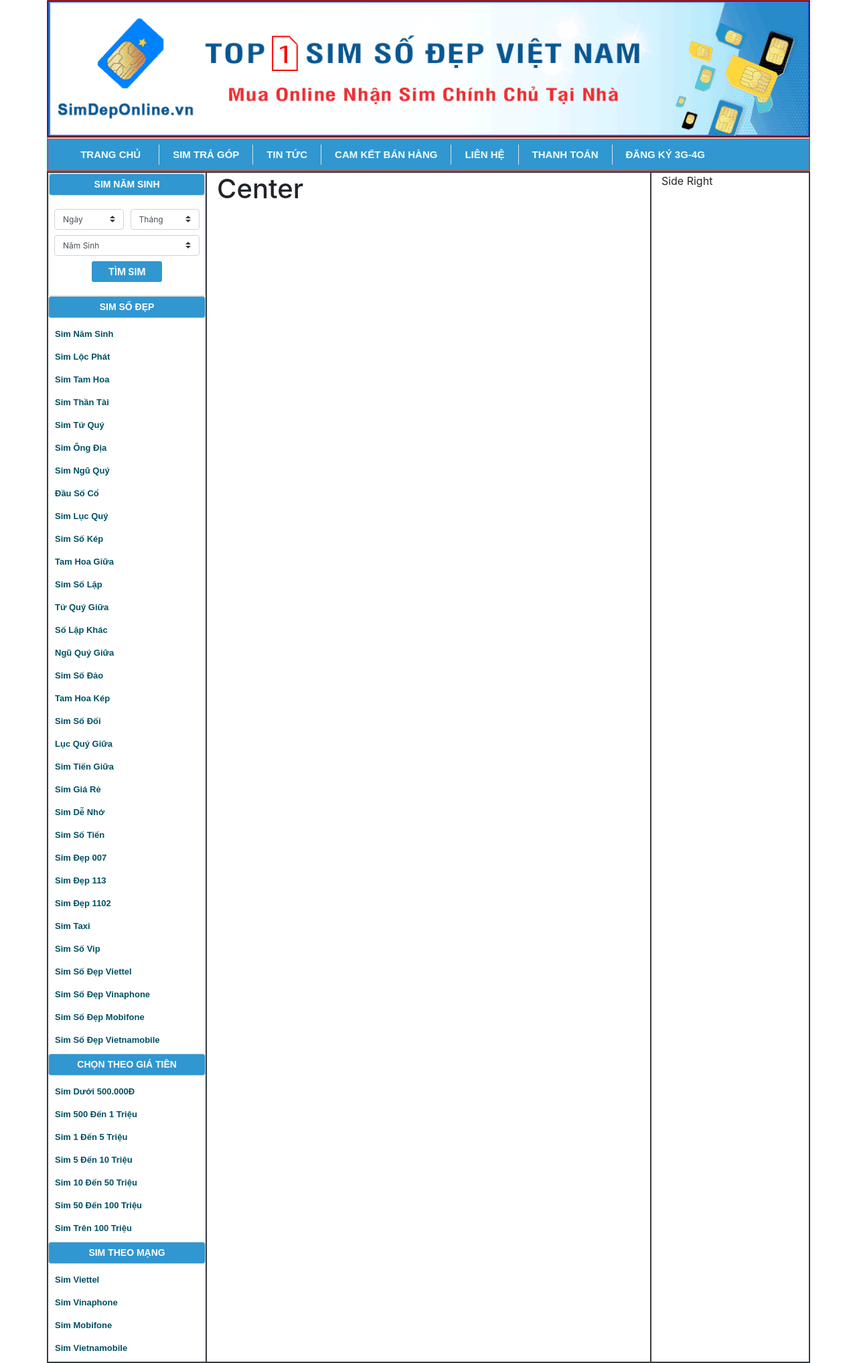
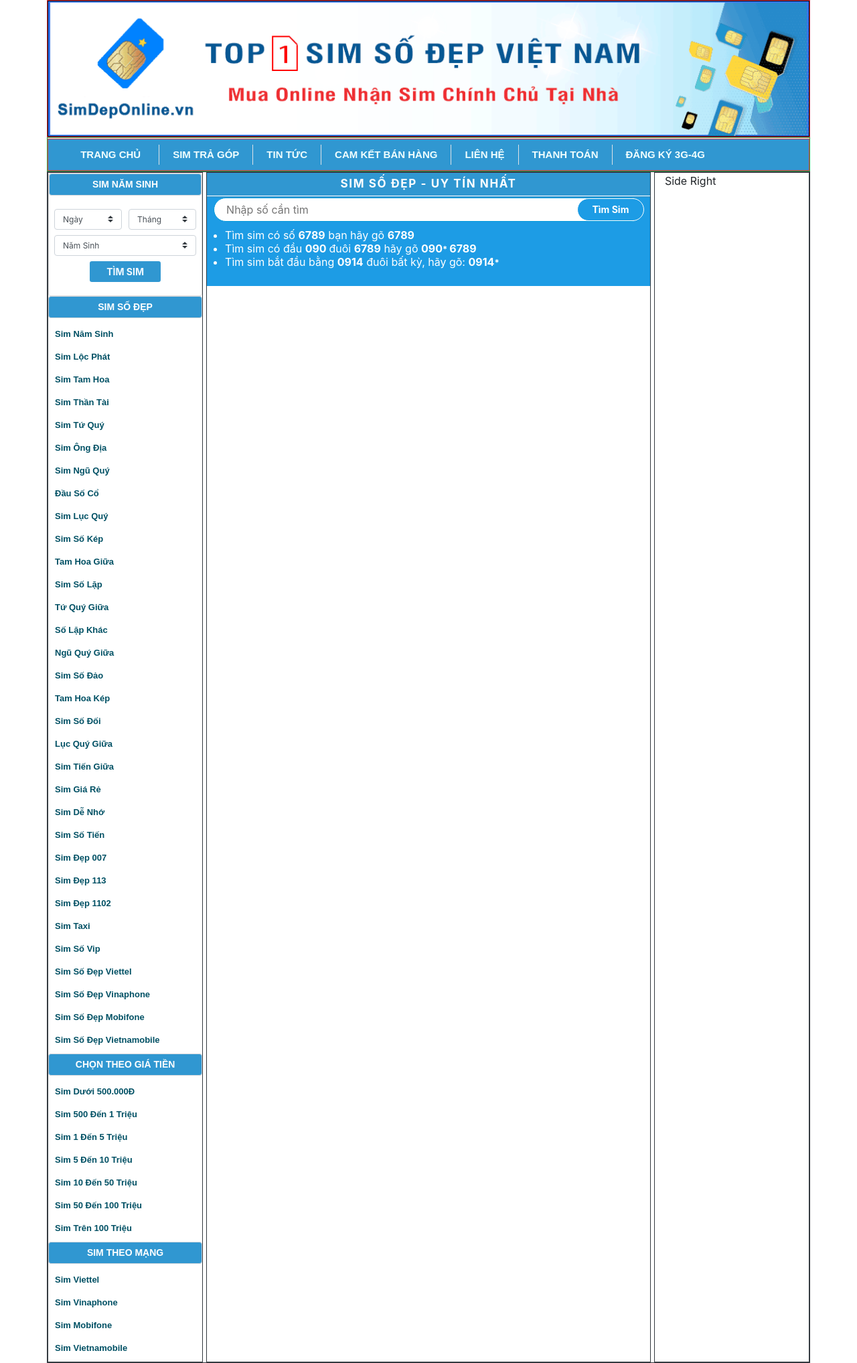
Before and after one commit to eric-dev-cmd/Layout_Website_Simdeponline, a PHP site: page / in a window 1280 px wide. Shown: the whole page at 67% size. Run offline with PHP 8.4, Linux system fonts and the light colour scheme.

Commit message:
add button search

```diff
--- a/assets/css/index.css
+++ b/assets/css/index.css
@@ -177,6 +177,105 @@ a {
     }
 
 }
+.content{
+    background-color: white;
+    margin: 0 5px;
+    padding: 0;
+}
+.box5{
+    background-color: #3097d1;
+    margin: 0;
+}
+.box6{
+    background-color: red;
+    margin: 0;
+    min-width: 100px;
+    width: 100%;
+    min-height: 100px;
+}
+.box5 h1{
+    font-size: 17px;
+    margin: 0;
+    padding: 0;
+    width: 100%;
+    text-align: center;
+    line-height: 15px;
+    color: white;
+    font-style: inherit;
+    font-weight: 700;
+    letter-spacing: 0.1rem;
+    height: 35px;
+    display: flex;
+    justify-content: center;
+    align-items: center;
+    border-bottom: 1px solid white;
+    text-transform: uppercase;
+}
+.bl-1{
+    padding: 0;
+    margin: 0;
+    width: 100%;
+    height: auto;
+}
+
+#bl-2 ul.huongdan {
+    padding-top: 10px;
+    display: none;
+}
+#bl-2 {
+    width: 100%;
+    background: #1d9ce5;
+    margin: 0 auto;
+    text-align: left;
+    margin-top: 2px;
+}
+#bl-2 li {
+    display: list-item;
+    color: #fff;
+    list-style-type: disc;
+    line-height: initial;
+}
+
+#txtse {
+    margin: 0;
+    padding: 0;
+    width: 100%;
+    height: 36px;
+    border: 1px #0098db solid;
+    border-radius: 1.3rem;
+    outline: blue;
+
+
+}
+#bl-2 > div {
+    padding-top: 0!important;
+    position: relative;
+
+}
+.btntim {
+    position: absolute;
+    right: 9px;
+    top: 1px;
+    height: 34px;
+    border: 1px solid #fff;
+    background: #1d9ce5;
+    width: 100px;
+    font-weight: 700;
+    font-size: 14px;
+    color: #fff;
+    border-radius: 1.3rem;
+    cursor: pointer;
+}
+input:focus{
+    box-shadow: 0 0 4px rgb(230, 197, 12);
+    border: 1px solid rgb(230, 197, 12);
+}
+.huongdan {
+    display: block;
+    margin-left: 2px;
+    padding-left: 15px;
+    display: block;
+}
 /* Ipad Pro */
 
 @media only screen and (min-width: 1024px){
@@ -184,15 +283,6 @@ a {
         display: none;
     }
 }
-.search{
-    background-color: #3097d1;
-    /* position: absolute; */
-
-    padding: 10px;
-}
-.search-txt{
-    width: 100%;
-}
 @media screen and (max-width: 780px) {
 
 }
--- a/index.html
+++ b/index.html
@@ -74,22 +74,6 @@
         </ul>
       </div>
     </nav>
-    <div class="row search">
-      <div id="search1">
-        <div class="form-group">
-          <input name="search-txt" onkeyup="checkmobis(this);" type="tel" placeholder="Nhập số cần tìm"
-          style="color:black" id="csearch" value="" required="" class="form-control">
-
-        <button value="Tìm SIM" name="submit" type="submit" class="search-btn" > Tìm Sim</button>
-
-          <!-- <ul class="huongdan" style=" padding-left: 15px; ">
-            <li>Tìm sim có số <strong>6789</strong> bạn hãy gõ <strong>6789</strong></li>
-            <li>Tìm sim có đầu <strong>090 </strong>đuôi <strong>6789</strong> hãy gõ <strong>090<font size="2">*</font>6789</strong></li>
-            <li>Tìm sim bắt đầu bằng <strong>0914</strong> đuôi bất kỳ, hãy gõ:&nbsp;<strong>0914<font size="2">*</font></strong></li>
-          </ul> -->
-        </div>
-      </div>
-    </div>
   </div>
   <div class="container border border-dark">
     <div class="row">
@@ -284,17 +268,41 @@
 
         </div>
       </div>
-      <div class="col-7 border border-dark">
-        <div class="box1">
-          <h1>Center</h1>
+
+      <div class="col-7 content border border-dark" style="padding: 0px;">
+        <div class="box5">
+          <div class="bl-1">
+            <h1>Sim số đẹp - uy tín nhất</h1>
+          </div>
+          <div id="bl-2">
+            <div style="margin:auto; padding: 10px;">
+              <input type="tel" placeholder="&nbsp;&nbsp;&nbsp;&nbsp;Nhập số cần tìm"
+                style="color:black" id="txtse" value="" required="">
+              <button value="Tìm SIM" name="submit" type="submit" class="btntim"> Tìm
+                Sim</button>
+              <ul class="huongdan" style="padding-left: 15px; display: block;">
+                <li>Tìm sim có số <strong>6789</strong> bạn hãy gõ <strong>6789</strong>
+                </li>
+                <li>Tìm sim có đầu <strong>090 </strong>đuôi <strong>6789</strong> hãy gõ <strong>090<font size="2">*
+                    </font>6789</strong>
+                </li>
+                <li>Tìm sim bắt đầu bằng <strong>0914</strong> đuôi bất kỳ, hãy gõ:&nbsp;<strong>0914<font size="2">*
+                    </font>
+                  </strong>
+                </li>
+              </ul>
+            </div>
+          </div>
         </div>
+      </div>
 
-      </div>
+
       <div class="col border border-dark">
-        <div class="box1">
+        <div class="">
           Side Right
         </div>
       </div>
+
 
     </div>
   </div>
```
